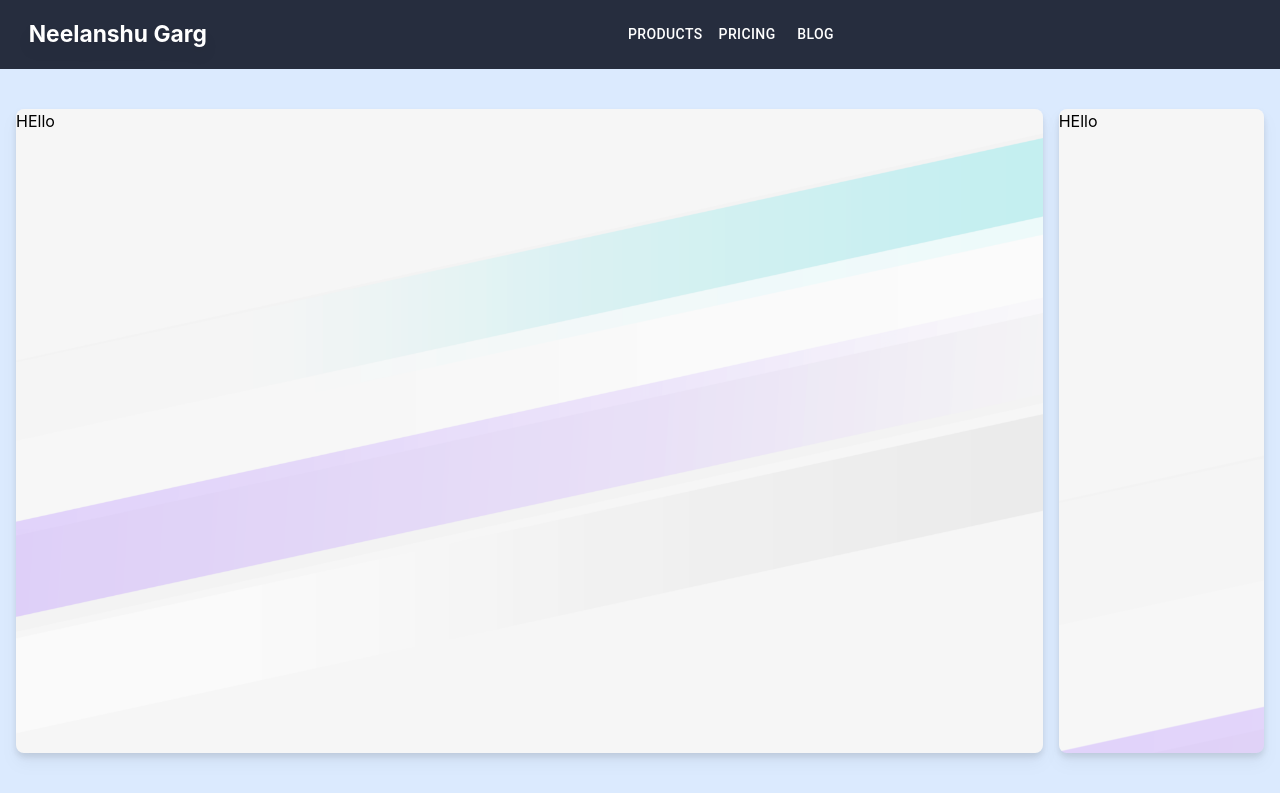
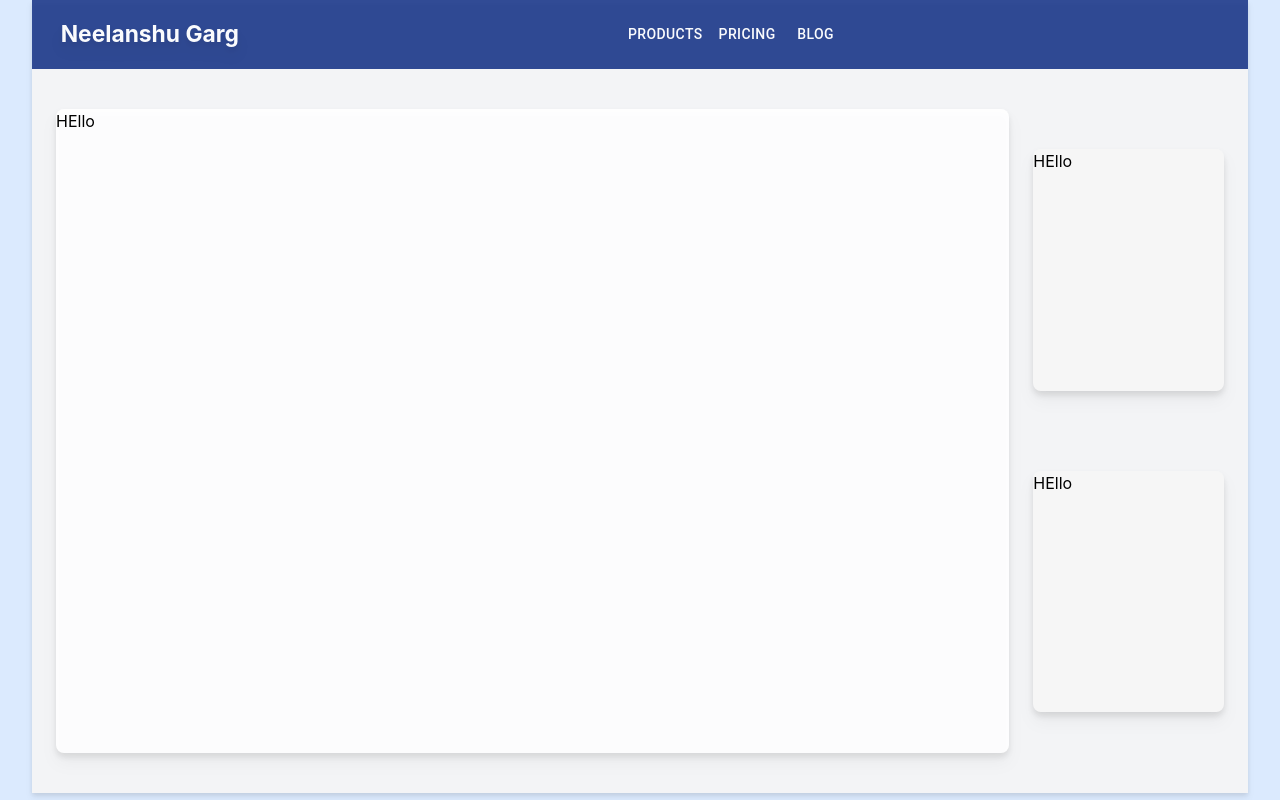
Before and after one commit to neelanshu2001/neelanshu2001.github.io, a React (Vite) app: page / in a window 1280 px wide. Built offline with nearby package versions, Linux system fonts and the light colour scheme.

Commit message:
UI changes

```diff
--- a/src/App.jsx
+++ b/src/App.jsx
@@ -9,12 +9,13 @@ const App=()=> {
 
 
   return (
-    <div className="h-screen ">
+    <div className="h-screen bg-blue-100  text-white flex flex-col hover:text-indigo-100 ">
+      <div className="mx-8 rounded-lg drop-shadow-md h-full ">
       <Navbar />
       <Routes>
         <Route path="/" element={<HomeLayout />} />
       </Routes>
-
+      </div>
     </div>
   )
 }
--- a/src/basic/molecules/navbar/Navbar.jsx
+++ b/src/basic/molecules/navbar/Navbar.jsx
@@ -30,7 +30,7 @@ const Navbar = () => {
 
   return (
     <div  className='opacity-90 static text-white'>
-      <Container maxWidth="xl" className="bg-slate-900">
+      <Container maxWidth="xl" className="bg-blue-900">
         <Toolbar disableGutters>
         <div className="text-2xl flex items-center transition ease-in-out delay-150 scale-95 font-bold hover:scale-100 cursor-default   drop-shadow-lg hover:drop-shadow-sm hover:text-blue-200 ">
             Neelanshu Garg</div>
--- a/src/layouts/HomeLayout.jsx
+++ b/src/layouts/HomeLayout.jsx
@@ -3,13 +3,18 @@ import Bg from "../assets/img/bg.png"
 const HomeLayout=()=> {
 
     return (
-        <div className="bg-blue-100 h-[90.5vh] text-white flex flex-col hover:text-indigo-100  ">
 
-            <div className="h-full flex flex-row justify-around space-x-4 mx-4 ">
-            <div  style={{backgroundImage:`url(${Bg})`} }  className={"bg-opacity-90 bg-cover rounded-lg drop-shadow-lg  my-10 w-5/6 text-black flex flex-col hover:shadow-sm"}>HEllo</div>
-            <div style={{backgroundImage:`url(${Bg})`} }className={`bg-opacity-90 rounded-lg drop-shadow-lg  my-10 w-2/12 text-black flex flex-col hover:shadow-sm`}>HEllo</div>
+
+            <div className=" h-[90.5vh] bg-gray-100">
+            <div className="h-full flex flex-row space-x-6 mx-6">
+            <div  className={"bg-white bg-opacity-90 bg-cover rounded-lg drop-shadow-lg  my-10 w-5/6 text-black flex flex-col hover:drop-shadow-md"}>HEllo</div>
+            <div className="flex flex-col  justify-center  w-2/12">
+                <div style={{backgroundImage:`url(${Bg})`} }className={`h-2/6 bg-opacity-90 rounded-lg drop-shadow-lg  my-10 text-black flex flex-col hover:drop-shadow-md transition delay-150 hover:scale-105 `}>HEllo</div>
+                <div style={{backgroundImage:`url(${Bg})`} }className={`h-2/6 bg-opacity-90 rounded-lg drop-shadow-lg  my-10  text-black flex flex-col hover:drop-shadow-md transition delay-150 hover:scale-105`}>HEllo</div>
             </div>
-        </div>
+            </div>
+            </div>
+
     )
 }
 
```
